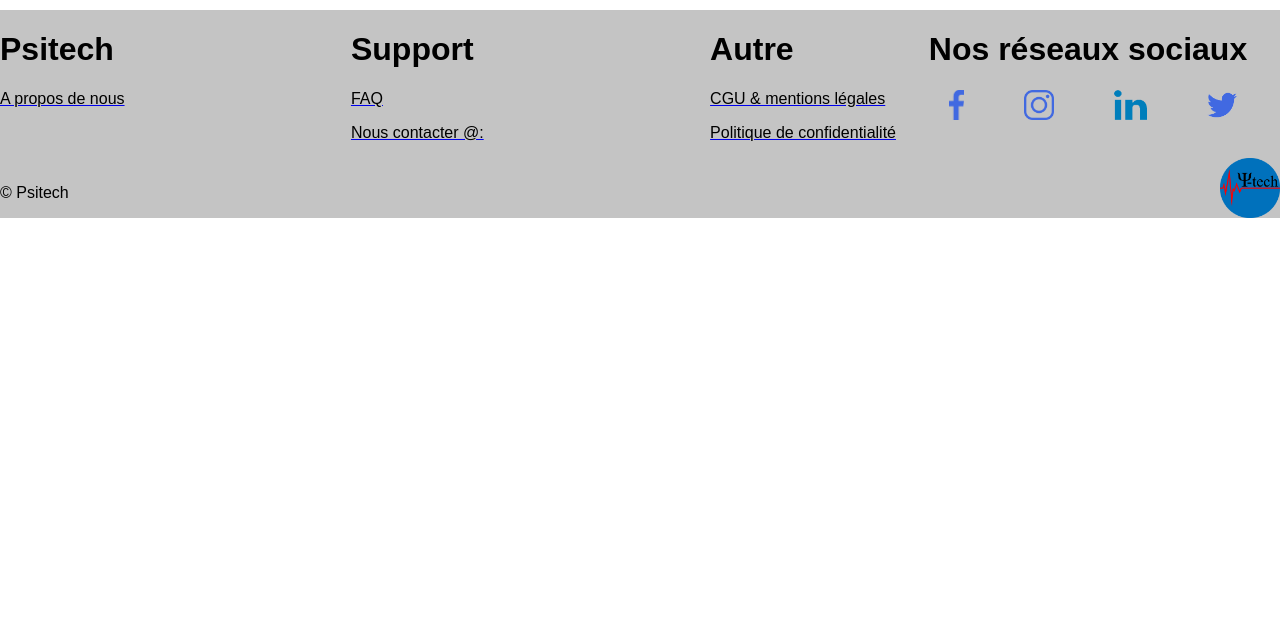
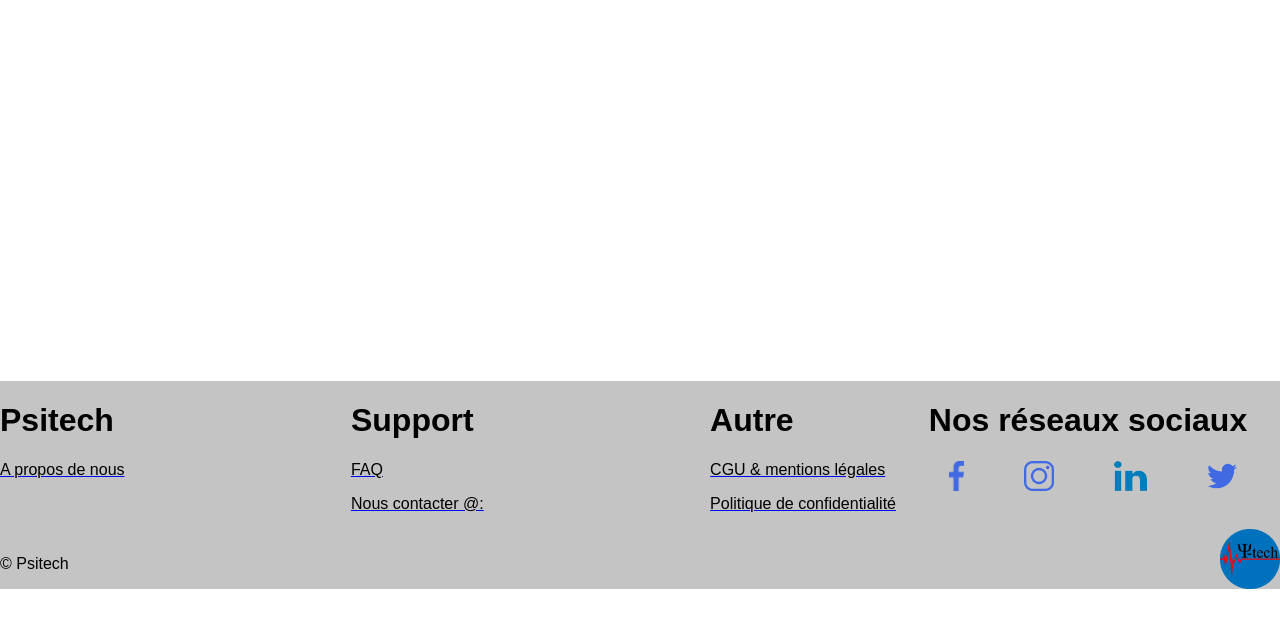
Before and after one commit to KynZix/Projet-APP-, a PHP site: page /search.php in a window 1280 px wide. Shown: the part 121-749 px from the top of the page. Run offline with PHP 8.4, Linux system fonts and the light colour scheme.

Commit message:
Add files via upload

```diff
--- a/APP/search.php
+++ b/APP/search.php
@@ -112,6 +112,10 @@
 				} ?>
 			</div>
 
+
+			<div class="saut">
+
+			</div>
 			<footer>
 				<?php include("footer.php"); ?>
 			</footer>
```
